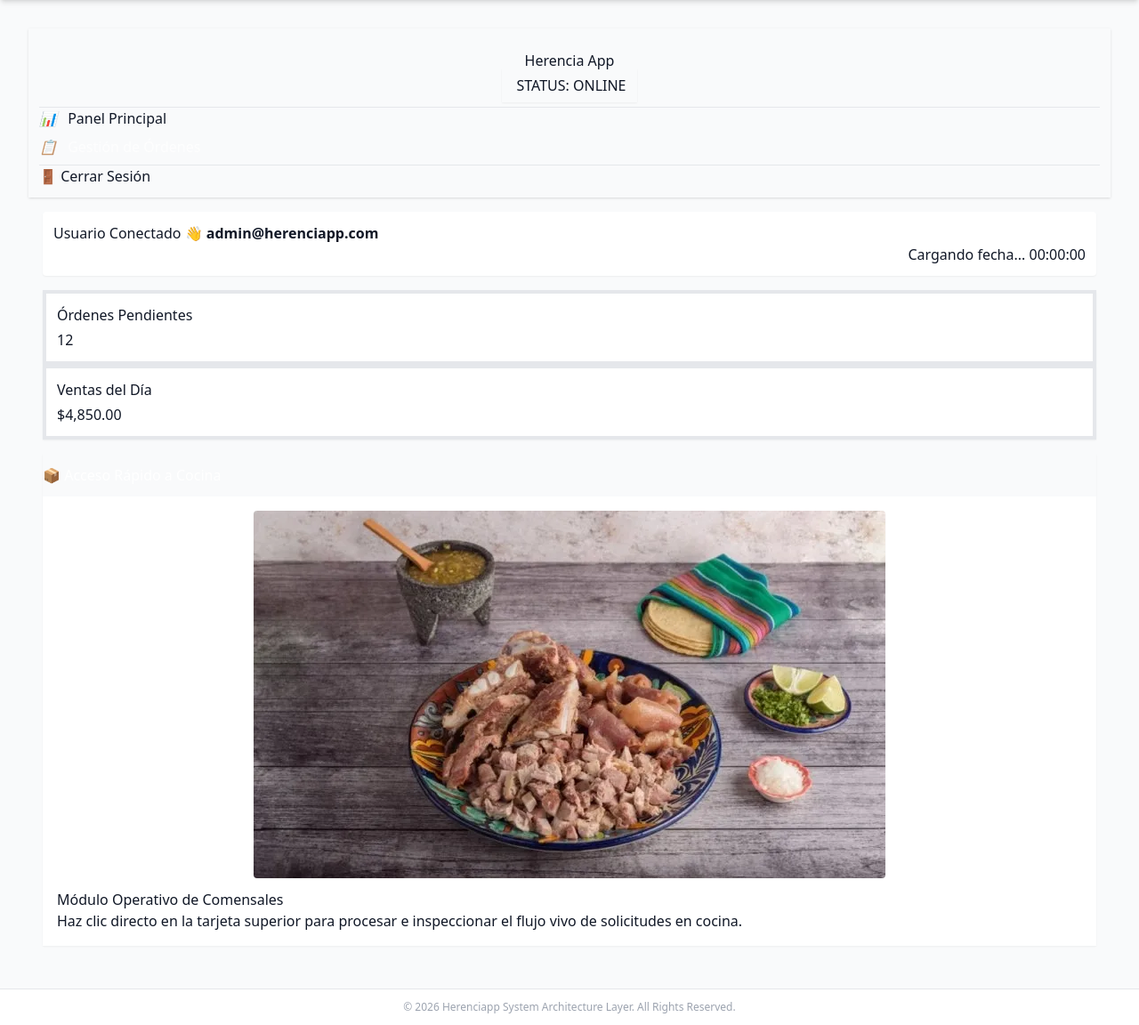
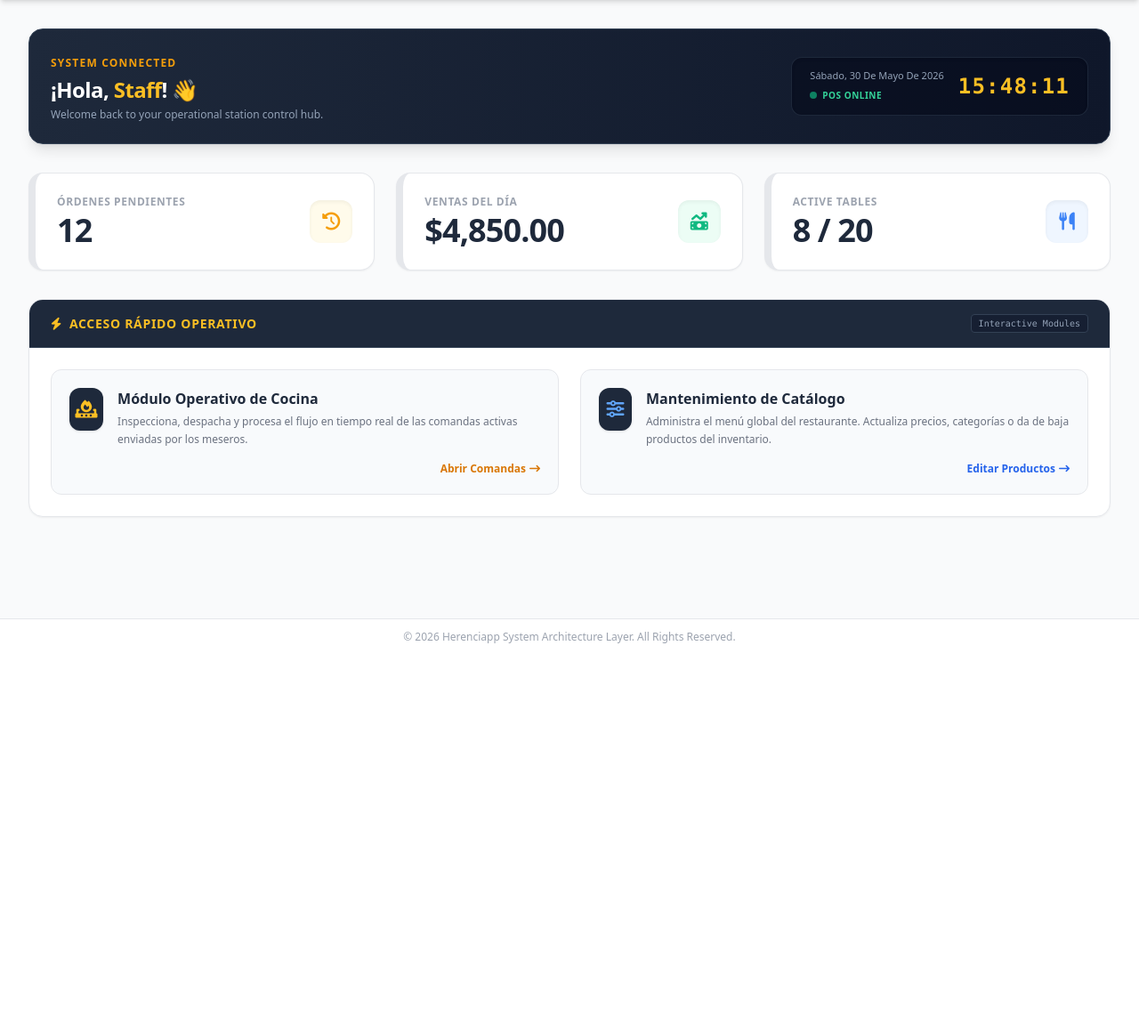
Before and after one commit to ingega/herenciapp, a FastAPI app: template src/templates/main.html in a window 1280 px wide. Shown: the part 64-1216 px from the top of the page at 89% size. After the commit the page ends 787 px from the top, so only its background shows below. Run offline with FastAPI, Linux system fonts and the light colour scheme; the template is opened without the code that fills it, so the values that code supplies are empty; some libraries are stand-ins or nearby versions.

Commit message:
Refactor: adding styles and visual elements to main,html and bumping the version

```diff
--- a/src/__init__.py
+++ b/src/__init__.py
@@ -2,5 +2,5 @@
 metadata for the package
 """
 
-__version__ = "1.7.2"
+__version__ = "1.7.3"
 __author__ = "Edmundo Garcia: ingega@gmail.com"
--- a/src/templates/main.html
+++ b/src/templates/main.html
@@ -1,153 +1,169 @@
 {% extends "base_nav.html" %}
 
-{% block title %}Dashboard - {{ config.RESTAURANT_NAME | default('Herencia del Abuelo') }}{% endblock %}
-
-{% block extra_styles %}
-<style>
-    /* Premium Sidebar Grid Structure */
-    .dashboard-wrapper {
-        display: flex;
-        min-height: 100vh;
-    }
-    .sidebar-panel {
-        width: 260px;
-        background-color: #212529;
-        color: #fff;
-    }
-    .content-viewport {
-        flex-grow: 1;
-        background-color: #f8f9fa;
-    }
-    .clickable-card-img {
-        transition: transform 0.2s ease, box-shadow 0.2s ease;
-        cursor: pointer;
-    }
-    .clickable-card-img:hover {
-        transform: translateY(-4px);
-        box-shadow: 0 8px 24px rgba(0,0,0,0.15) !important;
-    }
-    /* Subtle breathing effect for the Online Badge */
-    .pulse-badge {
-        animation: pulse-animation 2s infinite;
-    }
-    @keyframes pulse-animation {
-        0% { opacity: 0.6; }
-        50% { opacity: 1; }
-        100% { opacity: 0.6; }
-    }
-</style>
-{% endblock %}
+{% block title %}Dashboard — Herenciapp Restaurant{% endblock %}
 
 {% block content %}
-<div class="dashboard-wrapper">
-    <aside class="sidebar-panel p-3 d-flex flex-column shadow">
-        <div class="text-center my-3">
-            <h4 class="fw-bold text-warning mb-1">{{ config.RESTAURANT_NAME | default('Herencia App') }}</h4>
-            <span class="badge bg-success px-3 py-2 rounded-pill small pulse-badge shadow-sm">
-                <i class="bi bi-circle-fill me-1"></i> STATUS: ONLINE
+<div class="space-y-8 animate-fade-in">
+
+    <div class="bg-gradient-to-r from-slate-800 to-slate-900 rounded-2xl shadow-lg border border-slate-700 p-6 flex flex-col md:flex-row justify-between items-start md:items-center gap-4">
+        <div>
+            <span class="text-xs font-bold uppercase tracking-widest text-amber-500">System Connected</span>
+            <h1 class="text-2xl font-black text-white tracking-tight mt-1">
+                ¡Hola, <span class="text-amber-400">{{ current_user.sub if current_user else 'Staff' }}</span>! 👋
+            </h1>
+            <p class="text-xs text-slate-400 mt-1">Welcome back to your operational station control hub.</p>
+        </div>
+
+        <div class="bg-slate-950/50 border border-slate-700/50 rounded-xl px-5 py-3 text-right flex items-center gap-4 min-w-[220px] justify-between shadow-inner">
+            <div class="text-left">
+                <span id="liveDate" class="text-[11px] text-slate-400 block font-medium capitalize">Cargando fecha...</span>
+                <span class="inline-flex items-center gap-1.5 mt-0.5">
+                    <span class="h-2 w-2 rounded-full bg-emerald-500 animate-pulse"></span>
+                    <span class="text-[10px] font-bold text-emerald-400 uppercase tracking-wider">POS Online</span>
+                </span>
+            </div>
+            <div id="liveClock" class="text-2xl font-black font-mono text-amber-400 tracking-wider">
+                00:00:00
+            </div>
+        </div>
+    </div>
+
+    <div class="grid grid-cols-1 sm:grid-cols-2 lg:grid-cols-3 gap-6">
+
+        <div class="bg-white rounded-2xl border border-gray-200 shadow-sm p-6 flex items-center justify-between border-l-8 border-amber-500 hover:shadow-md transition-shadow duration-200">
+            <div>
+                <span class="text-xs font-bold text-gray-400 uppercase tracking-wider block">Órdenes Pendientes</span>
+                <span class="text-4xl font-black text-slate-800 tracking-tight mt-1 block">12</span>
+            </div>
+            <div class="h-12 w-12 bg-amber-50 rounded-xl flex items-center justify-center text-amber-500 text-xl shadow-inner">
+                <i class="fa-solid fa-clock-rotate-left"></i>
+            </div>
+        </div>
+
+        <div class="bg-white rounded-2xl border border-gray-200 shadow-sm p-6 flex items-center justify-between border-l-8 border-emerald-500 hover:shadow-md transition-shadow duration-200">
+            <div>
+                <span class="text-xs font-bold text-gray-400 uppercase tracking-wider block">Ventas del Día</span>
+                <span class="text-4xl font-black text-slate-800 tracking-tight mt-1 block">$4,850.00</span>
+            </div>
+            <div class="h-12 w-12 bg-emerald-50 rounded-xl flex items-center justify-center text-emerald-500 text-xl shadow-inner">
+                <i class="fa-solid fa-money-bill-trend-up"></i>
+            </div>
+        </div>
+
+        <div class="bg-white rounded-2xl border border-gray-200 shadow-sm p-6 flex items-center justify-between border-l-8 border-blue-500 hover:shadow-md transition-shadow duration-200 sm:col-span-2 lg:col-span-1">
+            <div>
+                <span class="text-xs font-bold text-gray-400 uppercase tracking-wider block">Active Tables</span>
+                <span class="text-4xl font-black text-slate-800 tracking-tight mt-1 block">8 / 20</span>
+            </div>
+            <div class="h-12 w-12 bg-blue-50 rounded-xl flex items-center justify-center text-blue-500 text-xl shadow-inner">
+                <i class="fa-solid fa-utensils"></i>
+            </div>
+        </div>
+    </div>
+
+    <div class="bg-white rounded-2xl border border-gray-200 shadow-sm overflow-hidden">
+        <div class="px-6 py-4 bg-slate-800 border-b border-slate-700 flex justify-between items-center">
+            <h3 class="text-sm font-bold uppercase text-amber-400 tracking-wider flex items-center gap-2">
+                <i class="fa-solid fa-bolt"></i> Acceso Rápido Operativo
+            </h3>
+            <span class="text-[10px] font-mono text-slate-400 bg-slate-900/50 border border-slate-700 px-2 py-0.5 rounded">
+                Interactive Modules
             </span>
         </div>
-        <hr class="text-secondary">
 
-        <ul class="nav nav-pills flex-column mb-auto">
-            <li class="nav-item mb-2">
-                <a href="/main" class="nav-link active bg-warning text-dark fw-bold">
-                    <i class="me-2">📊</i> Panel Principal
-                </a>
-            </li>
-            <li class="nav-item mb-2">
-                <a href="/orders" class="nav-link text-white opacity-75 hover-opacity-100">
-                    <i class="me-2">📋</i> Gestión de Órdenes
-                </a>
-            </li>
-        </ul>
+        <div class="p-6 grid grid-cols-1 md:grid-cols-2 gap-6">
 
-        <hr class="text-secondary">
-        <div class="d-grid">
-            <a href="/auth/login" class="btn btn-outline-danger btn-smfw-semibold">
-                🚪 Cerrar Sesión
-            </a>
-        </div>
-    </aside>
-
-    <main class="content-viewport p-4">
-        <header class="d-flex flex-wrap justify-content-between align-items-center pb-3 mb-4 border-bottom bg-white p-3 rounded shadow-sm">
-            <div>
-                <span class="text-muted small d-block">Usuario Conectado</span>
-                <strong class="text-dark fs-5">👋 {{ current_user.sub | default('admin@herenciapp.com') }}</strong>
-            </div>
-            <div class="text-end">
-                <span id="liveDate" class="text-secondary d-block small fw-semibold">Cargando fecha...</span>
-                <span id="liveClock" class="fs-4 fw-bold text-dark font-monospace">00:00:00</span>
-            </div>
-        </header>
-
-        <section class="row g-3 mb-4">
-            <div class="col-12 col-sm-6 col-xl-4">
-                <div class="card border-0 shadow-sm p-3 bg-white border-start border-4 border-warning">
-                    <div class="text-muted small fw-bold text-uppercase">Órdenes Pendientes</div>
-                    <div class="fs-2 fw-bold text-dark mt-1">12</div>
+            <div id="ordersActionCard" class="group cursor-pointer bg-slate-50 hover:bg-amber-50/40 border border-gray-200 hover:border-amber-300 rounded-xl p-5 flex flex-col justify-between transition-all duration-300 transform hover:-translate-y-1 hover:shadow-md">
+                <div class="flex items-start gap-4">
+                    <div class="h-12 w-12 rounded-xl bg-slate-800 text-amber-400 flex items-center justify-center text-xl group-hover:bg-amber-500 group-hover:text-slate-950 transition-colors duration-300 shadow">
+                        <i class="fa-solid fa-fire-burner"></i>
+                    </div>
+                    <div>
+                        <h4 class="font-bold text-slate-800 text-base group-hover:text-amber-600 transition-colors">Módulo Operativo de Cocina</h4>
+                        <p class="text-xs text-gray-500 mt-1 leading-relaxed">
+                            Inspecciona, despacha y procesa el flujo en tiempo real de las comandas activas enviadas por los meseros.
+                        </p>
+                    </div>
+                </div>
+                <div class="text-right mt-4 text-xs font-bold text-amber-600 flex items-center justify-end gap-1 group-hover:translate-x-1 transition-transform">
+                    Abrir Comandas <i class="fa-solid fa-arrow-right-long"></i>
                 </div>
             </div>
-            <div class="col-12 col-sm-6 col-xl-4">
-                <div class="card border-0 shadow-sm p-3 bg-white border-start border-4 border-success">
-                    <div class="text-muted small fw-bold text-uppercase">Ventas del Día</div>
-                    <div class="fs-2 fw-bold text-dark mt-1">$4,850.00</div>
+
+            <div id="catalogueActionCard" class="group cursor-pointer bg-slate-50 hover:bg-blue-50/40 border border-gray-200 hover:border-blue-300 rounded-xl p-5 flex flex-col justify-between transition-all duration-300 transform hover:-translate-y-1 hover:shadow-md">
+                <div class="flex items-start gap-4">
+                    <div class="h-12 w-12 rounded-xl bg-slate-800 text-blue-400 flex items-center justify-center text-xl group-hover:bg-blue-600 group-hover:text-white transition-colors duration-300 shadow">
+                        <i class="fa-solid fa-sliders"></i>
+                    </div>
+                    <div>
+                        <h4 class="font-bold text-slate-800 text-base group-hover:text-blue-600 transition-colors">Mantenimiento de Catálogo</h4>
+                        <p class="text-xs text-gray-500 mt-1 leading-relaxed">
+                            Administra el menú global del restaurante. Actualiza precios, categorías o da de baja productos del inventario.
+                        </p>
+                    </div>
+                </div>
+                <div class="text-right mt-4 text-xs font-bold text-blue-600 flex items-center justify-end gap-1 group-hover:translate-x-1 transition-transform">
+                    Editar Productos <i class="fa-solid fa-arrow-right-long"></i>
                 </div>
             </div>
-        </section>
 
-        <section class="row">
-            <div class="col-12 col-lg-8 col-xl-6">
-                <div class="card border-0 shadow-sm overflow-hidden clickable-card-img" id="ordersActionCard">
-                    <div class="card-header bg-dark text-white fw-bold py-3">
-                        📦 Acceso Rápido a Cocina
-                    </div>
-                    <div class="position-relative bg-white text-center p-4">
-                        <img src="{{ url_for('static', path='images/orders.png') }}"
-                             alt="Orders Panel Navigation"
-                             class="img-fluid rounded shadow-sm d-block mx-auto"
-                             onerror="this.onerror=null; this.src='https://placehold.co/600x350?text=Orders+Module+Placeholder';">
-
-                        <div class="card-body px-0 pb-0 mt-3 text-start">
-                            <h5 class="card-title fw-bold text-dark">Módulo Operativo de Comensales</h5>
-                            <p class="card-text text-muted small mb-0">Haz clic directo en la tarjeta superior para procesar e inspeccionar el flujo vivo de solicitudes en cocina.</p>
-                        </div>
-                    </div>
-                </div>
-            </div>
-        </section>
-    </main>
+        </div>
+    </div>
 </div>
 {% endblock %}
 
-{% block extra_scripts %}
+{% block scripts %}
 <script>
-    // AUTOMATED REAL-TIME METRIC WORKER (Ticking Clock Execution)
+    console.log("LOG: Dashboard initialization successful.");
+
+    // 1. AUTOMATED REAL-TIME METRIC WORKER (Ticking Clock Execution)
     function initializeLiveClock() {
         const liveClockElement = document.getElementById('liveClock');
         const liveDateElement = document.getElementById('liveDate');
+
+        if (!liveClockElement || !liveDateElement) return;
 
         const localeOptions = { weekday: 'long', year: 'numeric', month: 'long', day: 'numeric' };
 
         setInterval(() => {
             const now = new Date();
 
-            // 1. Dynamic Watch Extraction
+            // Watch extraction
             liveClockElement.innerText = now.toLocaleTimeString('es-MX', { hour12: false });
 
-            // 2. Dynamic Calendar Extraction
+            // Calendar extraction
             liveDateElement.innerText = now.toLocaleDateString('es-MX', localeOptions);
         }, 1000);
     }
 
-    // INTERACTIVE ROUTING ACTION POINT
-    document.getElementById('ordersActionCard').addEventListener('click', function() {
-        // Clear window redirect sequence pointing directly to your new destination route
-        window.location.href = '/orders/get_orders';
-    });
+    // 2. INTERACTIVE ROUTING ACTION POINTS
+    const ordersCard = document.getElementById('ordersActionCard');
+    const catalogueCard = document.getElementById('catalogueActionCard');
+
+    if (ordersCard) {
+        ordersCard.addEventListener('click', () => {
+            window.location.href = '/orders';
+        });
+    }
+
+    if (catalogueCard) {
+        catalogueCard.addEventListener('click', () => {
+            window.location.href = '/products/update';
+        });
+    }
 
     // Run thread workers safely on DOM availability
     document.addEventListener('DOMContentLoaded', initializeLiveClock);
 </script>
+
+<style>
+    /* Clean micro-animation for layout loading state entry */
+    .animate-fade-in {
+        animation: fadeIn 0.4s ease-out forwards;
+    }
+    @keyframes fadeIn {
+        from { opacity: 0; transform: translateY(8px); }
+        to { opacity: 1; transform: translateY(0); }
+    }
+</style>
 {% endblock %}
```
Also changed, not shown: CHANGELOG.md.
